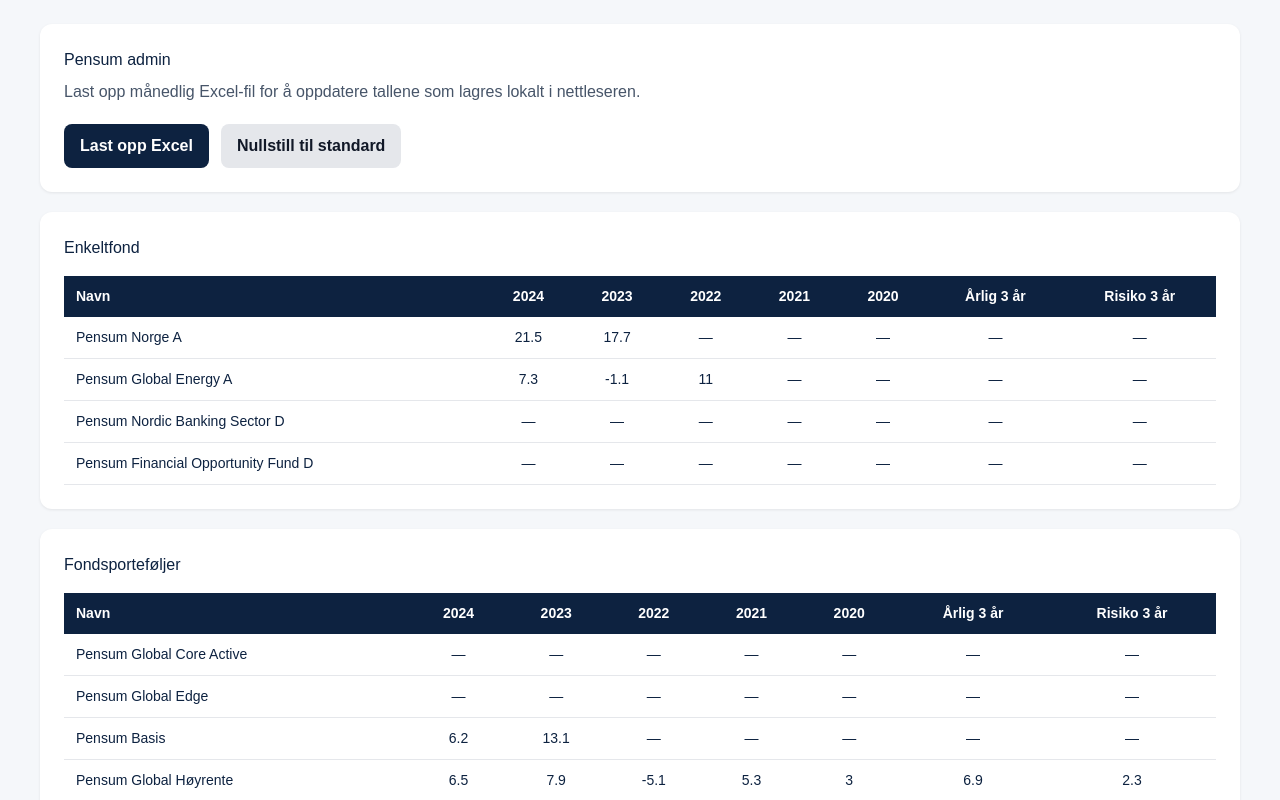
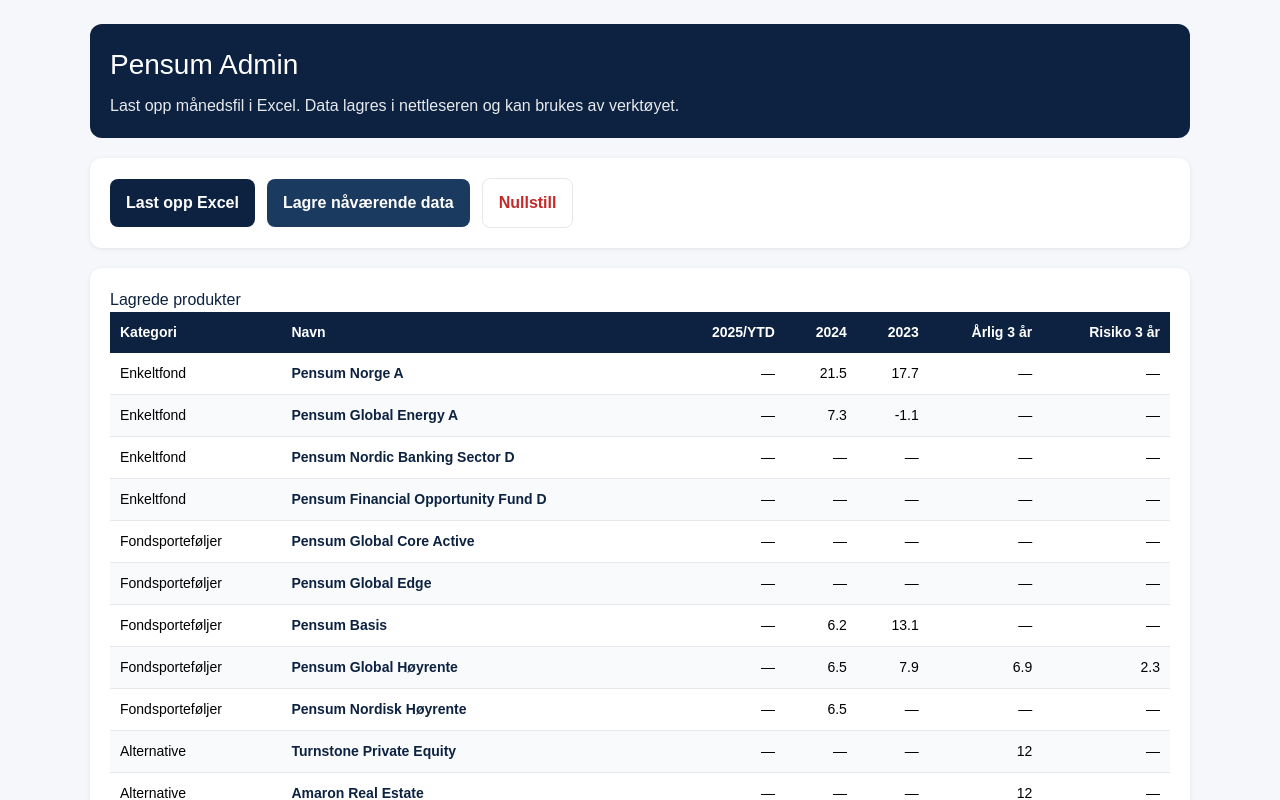
Before and after one commit to magnuslangberg-lgtm/Pensum-prognose, a Next.js app: page /admin in a window 1280 px wide. Shown: the top 800 px of the page. Built offline with nearby package versions, Linux system fonts and the light colour scheme.

Commit message:
Update admin.jsx

```diff
--- a/pages/admin.jsx
+++ b/pages/admin.jsx
@@ -1,77 +1,212 @@
-import React, { useEffect, useState } from 'react';
-import {
-  STANDARD_PENSUM_PRODUKTER,
-  importPensumExcel,
-  loadPensumProdukterFromStorage,
-  resetPensumProdukterInStorage
-} from '../lib/pensumExcelImport';
+import { useEffect, useMemo, useState } from 'react';
+
+const STORAGE_KEY = 'pensum_produkter_admin_v1';
+
+const STANDARD_PENSUM_PRODUKTER = {
+  enkeltfond: [
+    { id: 'norge-a', navn: 'Pensum Norge A', aktivatype: 'aksje', likviditet: 'likvid', aar2025: null, aar2024: 21.5, aar2023: 17.7, aar2022: null, aar2021: null, aar2020: null, aarlig3ar: null, risiko3ar: null },
+    { id: 'energy-a', navn: 'Pensum Global Energy A', aktivatype: 'aksje', likviditet: 'likvid', aar2025: null, aar2024: 7.3, aar2023: -1.1, aar2022: 11.0, aar2021: null, aar2020: null, aarlig3ar: null, risiko3ar: null },
+    { id: 'banking-d', navn: 'Pensum Nordic Banking Sector D', aktivatype: 'aksje', likviditet: 'likvid', aar2025: null, aar2024: null, aar2023: null, aar2022: null, aar2021: null, aar2020: null, aarlig3ar: null, risiko3ar: null },
+    { id: 'financial-d', navn: 'Pensum Financial Opportunity Fund D', aktivatype: 'rente', likviditet: 'likvid', aar2025: null, aar2024: null, aar2023: null, aar2022: null, aar2021: null, aar2020: null, aarlig3ar: null, risiko3ar: null }
+  ],
+  fondsportefoljer: [
+    { id: 'core-active', navn: 'Pensum Global Core Active', aktivatype: 'aksje', likviditet: 'likvid', aar2025: null, aar2024: null, aar2023: null, aar2022: null, aar2021: null, aar2020: null, aarlig3ar: null, risiko3ar: null },
+    { id: 'edge', navn: 'Pensum Global Edge', aktivatype: 'aksje', likviditet: 'likvid', aar2025: null, aar2024: null, aar2023: null, aar2022: null, aar2021: null, aar2020: null, aarlig3ar: null, risiko3ar: null },
+    { id: 'basis', navn: 'Pensum Basis', aktivatype: 'blandet', likviditet: 'likvid', aar2025: null, aar2024: 6.2, aar2023: 13.1, aar2022: null, aar2021: null, aar2020: null, aarlig3ar: null, risiko3ar: null },
+    { id: 'global-hoyrente', navn: 'Pensum Global Høyrente', aktivatype: 'rente', likviditet: 'likvid', aar2025: null, aar2024: 6.5, aar2023: 7.9, aar2022: -5.1, aar2021: 5.3, aar2020: 3.0, aarlig3ar: 6.9, risiko3ar: 2.3 },
+    { id: 'nordisk-hoyrente', navn: 'Pensum Nordisk Høyrente', aktivatype: 'rente', likviditet: 'likvid', aar2025: null, aar2024: 6.5, aar2023: null, aar2022: null, aar2021: null, aar2020: null, aarlig3ar: null, risiko3ar: null }
+  ],
+  alternative: [
+    { id: 'turnstone-pe', navn: 'Turnstone Private Equity', aktivatype: 'alternativ', likviditet: 'illikvid', forventetAvkastning: 12.0, aar2025: null, aar2024: null, aar2023: null, aar2022: null, aar2021: null, aar2020: null, aarlig3ar: 12.0, risiko3ar: null },
+    { id: 'amaron-re', navn: 'Amaron Real Estate', aktivatype: 'alternativ', likviditet: 'illikvid', forventetAvkastning: 12.0, aar2025: null, aar2024: null, aar2023: null, aar2022: null, aar2021: null, aar2020: null, aarlig3ar: 12.0, risiko3ar: null },
+    { id: 'unoterte-aksjer', navn: 'Unoterte aksjer', aktivatype: 'alternativ', likviditet: 'illikvid', forventetAvkastning: 12.0, aar2025: null, aar2024: null, aar2023: null, aar2022: null, aar2021: null, aar2020: null, aarlig3ar: 12.0, risiko3ar: null }
+  ]
+};
+
+const PRODUCT_MAP = {
+  'pensum norge a': { kategori: 'enkeltfond', id: 'norge-a', navn: 'Pensum Norge A', aktivatype: 'aksje', likviditet: 'likvid' },
+  'pensum global energy a': { kategori: 'enkeltfond', id: 'energy-a', navn: 'Pensum Global Energy A', aktivatype: 'aksje', likviditet: 'likvid' },
+  'pensum nordic banking sector d': { kategori: 'enkeltfond', id: 'banking-d', navn: 'Pensum Nordic Banking Sector D', aktivatype: 'aksje', likviditet: 'likvid' },
+  'pensum financial opportunity fund d': { kategori: 'enkeltfond', id: 'financial-d', navn: 'Pensum Financial Opportunity Fund D', aktivatype: 'rente', likviditet: 'likvid' },
+
+  'pensum globale aksjer': { kategori: 'fondsportefoljer', id: 'core-active', navn: 'Pensum Global Core Active', aktivatype: 'aksje', likviditet: 'likvid' },
+  'pensum global core active': { kategori: 'fondsportefoljer', id: 'core-active', navn: 'Pensum Global Core Active', aktivatype: 'aksje', likviditet: 'likvid' },
+  'pensum core active': { kategori: 'fondsportefoljer', id: 'core-active', navn: 'Pensum Global Core Active', aktivatype: 'aksje', likviditet: 'likvid' },
+
+  'pensum global edge': { kategori: 'fondsportefoljer', id: 'edge', navn: 'Pensum Global Edge', aktivatype: 'aksje', likviditet: 'likvid' },
+  'pensum edge': { kategori: 'fondsportefoljer', id: 'edge', navn: 'Pensum Global Edge', aktivatype: 'aksje', likviditet: 'likvid' },
+
+  'pensum basis': { kategori: 'fondsportefoljer', id: 'basis', navn: 'Pensum Basis', aktivatype: 'blandet', likviditet: 'likvid' },
+  'pensum global høyrente': { kategori: 'fondsportefoljer', id: 'global-hoyrente', navn: 'Pensum Global Høyrente', aktivatype: 'rente', likviditet: 'likvid' },
+  'pensum global hoyrente': { kategori: 'fondsportefoljer', id: 'global-hoyrente', navn: 'Pensum Global Høyrente', aktivatype: 'rente', likviditet: 'likvid' },
+  'pensum nordisk høyrente': { kategori: 'fondsportefoljer', id: 'nordisk-hoyrente', navn: 'Pensum Nordisk Høyrente', aktivatype: 'rente', likviditet: 'likvid' },
+  'pensum nordisk hoyrente': { kategori: 'fondsportefoljer', id: 'nordisk-hoyrente', navn: 'Pensum Nordisk Høyrente', aktivatype: 'rente', likviditet: 'likvid' },
+
+  'turnstone private equity': { kategori: 'alternative', id: 'turnstone-pe', navn: 'Turnstone Private Equity', aktivatype: 'alternativ', likviditet: 'illikvid', forventetAvkastning: 12.0 },
+  'amaron real estate': { kategori: 'alternative', id: 'amaron-re', navn: 'Amaron Real Estate', aktivatype: 'alternativ', likviditet: 'illikvid', forventetAvkastning: 12.0 },
+  'unoterte aksjer': { kategori: 'alternative', id: 'unoterte-aksjer', navn: 'Unoterte aksjer', aktivatype: 'alternativ', likviditet: 'illikvid', forventetAvkastning: 12.0 }
+};
+
+function cloneDefault() {
+  return JSON.parse(JSON.stringify(STANDARD_PENSUM_PRODUKTER));
+}
+
+function normalizeText(v) {
+  return String(v || '')
+    .trim()
+    .toLowerCase()
+    .replace(/\s+/g, ' ');
+}
+
+function parseNumber(v) {
+  if (v === null || v === undefined || v === '') return null;
+  if (typeof v === 'number') return Number.isFinite(v) ? v : null;
+  const cleaned = String(v).replace(/\s/g, '').replace('%', '').replace(',', '.');
+  const n = parseFloat(cleaned);
+  return Number.isFinite(n) ? n : null;
+}
+
+function loadFromStorage() {
+  if (typeof window === 'undefined') return cloneDefault();
+  try {
+    const raw = window.localStorage.getItem(STORAGE_KEY);
+    if (!raw) return cloneDefault();
+    const parsed = JSON.parse(raw);
+    if (!parsed || !parsed.enkeltfond || !parsed.fondsportefoljer || !parsed.alternative) {
+      return cloneDefault();
+    }
+    return parsed;
+  } catch {
+    return cloneDefault();
+  }
+}
+
+function saveToStorage(data) {
+  if (typeof window === 'undefined') return;
+  window.localStorage.setItem(STORAGE_KEY, JSON.stringify(data));
+}
+
+function resetStorage() {
+  if (typeof window === 'undefined') return;
+  window.localStorage.removeItem(STORAGE_KEY);
+}
+
+function findValue(row, possibleKeys) {
+  const entries = Object.entries(row || {});
+  for (const [key, value] of entries) {
+    const k = normalizeText(key);
+    if (possibleKeys.some((p) => k.includes(p))) {
+      return value;
+    }
+  }
+  return null;
+}
+
+function importRowsToPensumProdukter(rows) {
+  const next = cloneDefault();
+
+  rows.forEach((row) => {
+    const rawName =
+      findValue(row, ['navn', 'produkt', 'fund', 'portefølje', 'portfolio']) ||
+      row.Navn ||
+      row.navn ||
+      row.Produkt ||
+      row.produkt;
+
+    const match = PRODUCT_MAP[normalizeText(rawName)];
+    if (!match) return;
+
+    const aar2025 = parseNumber(findValue(row, ['2025', 'ytd', '31.01.2026', 'jan-26', 'jan 26']));
+    const aar2024 = parseNumber(findValue(row, ['2024']));
+    const aar2023 = parseNumber(findValue(row, ['2023']));
+    const aar2022 = parseNumber(findValue(row, ['2022']));
+    const aar2021 = parseNumber(findValue(row, ['2021']));
+    const aar2020 = parseNumber(findValue(row, ['2020']));
+    const aarlig3ar = parseNumber(findValue(row, ['årlig 3', 'aarlig 3', 'annualisert 3', '3 år', '3aar']));
+    const risiko3ar = parseNumber(findValue(row, ['risiko 3', 'volatilitet', 'std', 'stdev']));
+
+    const list = next[match.kategori];
+    const index = list.findIndex((item) => item.id === match.id);
+
+    const merged = {
+      ...(index >= 0 ? list[index] : {}),
+      ...match,
+      aar2025,
+      aar2024,
+      aar2023,
+      aar2022,
+      aar2021,
+      aar2020,
+      aarlig3ar,
+      risiko3ar
+    };
+
+    if (index >= 0) {
+      list[index] = merged;
+    } else {
+      list.push(merged);
+    }
+  });
+
+  return next;
+}
 
 export default function AdminPage() {
   const [mounted, setMounted] = useState(false);
-  const [produkter, setProdukter] = useState(STANDARD_PENSUM_PRODUKTER);
+  const [data, setData] = useState(STANDARD_PENSUM_PRODUKTER);
   const [status, setStatus] = useState('');
-  const [error, setError] = useState('');
-  const [importResult, setImportResult] = useState(null);
+  const [previewRows, setPreviewRows] = useState([]);
 
   useEffect(() => {
     setMounted(true);
-    try {
-      const data = loadPensumProdukterFromStorage();
-      setProdukter(data);
-    } catch (e) {
-      console.error(e);
-      setError('Kunne ikke laste admin-data.');
-    }
+    setData(loadFromStorage());
   }, []);
 
-  async function handleFileChange(e) {
+  const allRows = useMemo(() => {
+    return [
+      ...data.enkeltfond.map((x) => ({ ...x, kategori: 'Enkeltfond' })),
+      ...data.fondsportefoljer.map((x) => ({ ...x, kategori: 'Fondsporteføljer' })),
+      ...data.alternative.map((x) => ({ ...x, kategori: 'Alternative' }))
+    ];
+  }, [data]);
+
+  async function handleFile(e) {
     const file = e.target.files?.[0];
     if (!file) return;
 
-    setStatus('Laster inn Excel-fil...');
-    setError('');
-    setImportResult(null);
+    try {
+      setStatus('Leser Excel-fil...');
+      const XLSX = await import('xlsx');
+      const buffer = await file.arrayBuffer();
+      const workbook = XLSX.read(buffer, { type: 'array' });
+      const sheetName = workbook.SheetNames[0];
+      const sheet = workbook.Sheets[sheetName];
+      const rows = XLSX.utils.sheet_to_json(sheet, { defval: null });
 
-    try {
-      const result = await importPensumExcel(file);
-      setProdukter(result.produkter);
-      setImportResult(result);
-      setStatus(`Ferdig. Oppdaterte ${result.oppdaterte} produkt(er).`);
+      setPreviewRows(rows.slice(0, 8));
+
+      const imported = importRowsToPensumProdukter(rows);
+      setData(imported);
+      saveToStorage(imported);
+      setStatus('Excel importert og lagret.');
     } catch (err) {
       console.error(err);
-      setError(err.message || 'Noe gikk galt ved import.');
-      setStatus('');
+      setStatus('Feil ved lesing av Excel-fil.');
+    } finally {
+      e.target.value = '';
     }
-
-    e.target.value = '';
   }
 
   function handleReset() {
-    try {
-      const resetData = resetPensumProdukterInStorage();
-      setProdukter(resetData);
-      setImportResult(null);
-      setError('');
-      setStatus('Data er nullstilt til standardverdier.');
-    } catch (err) {
-      console.error(err);
-      setError('Kunne ikke nullstille data.');
-    }
+    const fresh = cloneDefault();
+    setData(fresh);
+    resetStorage();
+    setStatus('Nullstilt til standardverdier.');
   }
 
-  function renderRows(list) {
-    return list.map((p) => (
-      <tr key={p.id} style={{ borderBottom: '1px solid #e5e7eb' }}>
-        <td style={td}>{p.navn}</td>
-        <td style={tdCenter}>{p.aar2024 ?? '—'}</td>
-        <td style={tdCenter}>{p.aar2023 ?? '—'}</td>
-        <td style={tdCenter}>{p.aar2022 ?? '—'}</td>
-        <td style={tdCenter}>{p.aar2021 ?? '—'}</td>
-        <td style={tdCenter}>{p.aar2020 ?? '—'}</td>
-        <td style={tdCenter}>{p.aarlig3ar ?? p.forventetAvkastning ?? '—'}</td>
-        <td style={tdCenter}>{p.risiko3ar ?? '—'}</td>
-      </tr>
-    ));
+  function handleSaveCurrent() {
+    saveToStorage(data);
+    setStatus('Lagret.');
   }
 
   if (!mounted) {
@@ -80,103 +215,114 @@
 
   return (
     <div style={{ minHeight: '100vh', background: '#f5f7fa', padding: 24, fontFamily: 'Arial, sans-serif' }}>
-      <div style={{ maxWidth: 1200, margin: '0 auto' }}>
-        <div style={card}>
-          <h1 style={{ marginTop: 0, color: '#0D2240' }}>Pensum admin</h1>
-          <p style={{ color: '#475569', marginTop: 8 }}>
-            Last opp månedlig Excel-fil for å oppdatere tallene som lagres lokalt i nettleseren.
+      <div style={{ maxWidth: 1100, margin: '0 auto' }}>
+        <div style={{ background: '#0D2240', color: '#fff', padding: 20, borderRadius: 12, marginBottom: 20 }}>
+          <h1 style={{ margin: 0, fontSize: 28 }}>Pensum Admin</h1>
+          <p style={{ margin: '8px 0 0 0', opacity: 0.9 }}>
+            Last opp månedsfil i Excel. Data lagres i nettleseren og kan brukes av verktøyet.
           </p>
+        </div>
 
-          <div style={{ display: 'flex', gap: 12, flexWrap: 'wrap', marginTop: 20 }}>
-            <label style={primaryButton}>
+        <div style={{ background: '#fff', borderRadius: 12, padding: 20, marginBottom: 20, boxShadow: '0 1px 4px rgba(0,0,0,0.08)' }}>
+          <div style={{ display: 'flex', gap: 12, flexWrap: 'wrap', alignItems: 'center' }}>
+            <label
+              style={{
+                background: '#0D2240',
+                color: '#fff',
+                padding: '12px 16px',
+                borderRadius: 8,
+                cursor: 'pointer',
+                fontWeight: 600
+              }}
+            >
               Last opp Excel
-              <input
-                type="file"
-                accept=".xlsx,.xls"
-                onChange={handleFileChange}
-                style={{ display: 'none' }}
-              />
+              <input type="file" accept=".xlsx,.xls" onChange={handleFile} style={{ display: 'none' }} />
             </label>
 
-            <button onClick={handleReset} style={secondaryButton}>
-              Nullstill til standard
+            <button
+              onClick={handleSaveCurrent}
+              style={{
+                background: '#1B3A5F',
+                color: '#fff',
+                padding: '12px 16px',
+                border: 0,
+                borderRadius: 8,
+                cursor: 'pointer',
+                fontWeight: 600
+              }}
+            >
+              Lagre nåværende data
+            </button>
+
+            <button
+              onClick={handleReset}
+              style={{
+                background: '#fff',
+                color: '#C62828',
+                padding: '12px 16px',
+                border: '1px solid #e5e7eb',
+                borderRadius: 8,
+                cursor: 'pointer',
+                fontWeight: 600
+              }}
+            >
+              Nullstill
             </button>
           </div>
 
-          {status && <div style={successBox}>{status}</div>}
-          {error && <div style={errorBox}>{error}</div>}
-
-          {importResult && (
-            <div style={infoBox}>
-              <div><strong>Oppdaterte produkter:</strong> {importResult.oppdaterte}</div>
-              {importResult.ikkeMatchet?.length > 0 && (
-                <div style={{ marginTop: 8 }}>
-                  <strong>Ikke matchet i filen:</strong> {importResult.ikkeMatchet.join(', ')}
-                </div>
-              )}
+          {status && (
+            <div style={{ marginTop: 16, padding: 12, background: '#eef6ff', borderRadius: 8, color: '#0D2240' }}>
+              {status}
             </div>
           )}
         </div>
 
-        <div style={card}>
-          <h2 style={sectionTitle}>Enkeltfond</h2>
-          <div style={tableWrap}>
-            <table style={table}>
+        {previewRows.length > 0 && (
+          <div style={{ background: '#fff', borderRadius: 12, padding: 20, marginBottom: 20, boxShadow: '0 1px 4px rgba(0,0,0,0.08)' }}>
+            <h2 style={{ marginTop: 0, color: '#0D2240' }}>Preview av import</h2>
+            <pre
+              style={{
+                margin: 0,
+                background: '#f8fafc',
+                padding: 12,
+                borderRadius: 8,
+                overflowX: 'auto',
+                fontSize: 12
+              }}
+            >
+              {JSON.stringify(previewRows, null, 2)}
+            </pre>
+          </div>
+        )}
+
+        <div style={{ background: '#fff', borderRadius: 12, padding: 20, boxShadow: '0 1px 4px rgba(0,0,0,0.08)' }}>
+          <h2 style={{ marginTop: 0, color: '#0D2240' }}>Lagrede produkter</h2>
+          <div style={{ overflowX: 'auto' }}>
+            <table style={{ width: '100%', borderCollapse: 'collapse', fontSize: 14 }}>
               <thead>
-                <tr>
-                  <th style={thLeft}>Navn</th>
-                  <th style={th}>2024</th>
-                  <th style={th}>2023</th>
-                  <th style={th}>2022</th>
-                  <th style={th}>2021</th>
-                  <th style={th}>2020</th>
-                  <th style={th}>Årlig 3 år</th>
-                  <th style={th}>Risiko 3 år</th>
+                <tr style={{ background: '#0D2240', color: '#fff' }}>
+                  <th style={{ textAlign: 'left', padding: 10 }}>Kategori</th>
+                  <th style={{ textAlign: 'left', padding: 10 }}>Navn</th>
+                  <th style={{ textAlign: 'right', padding: 10 }}>2025/YTD</th>
+                  <th style={{ textAlign: 'right', padding: 10 }}>2024</th>
+                  <th style={{ textAlign: 'right', padding: 10 }}>2023</th>
+                  <th style={{ textAlign: 'right', padding: 10 }}>Årlig 3 år</th>
+                  <th style={{ textAlign: 'right', padding: 10 }}>Risiko 3 år</th>
                 </tr>
               </thead>
-              <tbody>{renderRows(produkter.enkeltfond)}</tbody>
-            </table>
-          </div>
-        </div>
-
-        <div style={card}>
-          <h2 style={sectionTitle}>Fondsporteføljer</h2>
-          <div style={tableWrap}>
-            <table style={table}>
-              <thead>
-                <tr>
-                  <th style={thLeft}>Navn</th>
-                  <th style={th}>2024</th>
-                  <th style={th}>2023</th>
-                  <th style={th}>2022</th>
-                  <th style={th}>2021</th>
-                  <th style={th}>2020</th>
-                  <th style={th}>Årlig 3 år</th>
-                  <th style={th}>Risiko 3 år</th>
-                </tr>
-              </thead>
-              <tbody>{renderRows(produkter.fondsportefoljer)}</tbody>
-            </table>
-          </div>
-        </div>
-
-        <div style={card}>
-          <h2 style={sectionTitle}>Alternative investeringer</h2>
-          <div style={tableWrap}>
-            <table style={table}>
-              <thead>
-                <tr>
-                  <th style={thLeft}>Navn</th>
-                  <th style={th}>2024</th>
-                  <th style={th}>2023</th>
-                  <th style={th}>2022</th>
-                  <th style={th}>2021</th>
-                  <th style={th}>2020</th>
-                  <th style={th}>Årlig / forventet</th>
-                  <th style={th}>Risiko 3 år</th>
-                </tr>
-              </thead>
-              <tbody>{renderRows(produkter.alternative)}</tbody>
+              <tbody>
+                {allRows.map((row, i) => (
+                  <tr key={row.id} style={{ background: i % 2 === 0 ? '#fff' : '#f8fafc' }}>
+                    <td style={{ padding: 10, borderBottom: '1px solid #e5e7eb' }}>{row.kategori}</td>
+                    <td style={{ padding: 10, borderBottom: '1px solid #e5e7eb', fontWeight: 600, color: '#0D2240' }}>{row.navn}</td>
+                    <td style={{ padding: 10, borderBottom: '1px solid #e5e7eb', textAlign: 'right' }}>{row.aar2025 ?? '—'}</td>
+                    <td style={{ padding: 10, borderBottom: '1px solid #e5e7eb', textAlign: 'right' }}>{row.aar2024 ?? '—'}</td>
+                    <td style={{ padding: 10, borderBottom: '1px solid #e5e7eb', textAlign: 'right' }}>{row.aar2023 ?? '—'}</td>
+                    <td style={{ padding: 10, borderBottom: '1px solid #e5e7eb', textAlign: 'right' }}>{row.aarlig3ar ?? '—'}</td>
+                    <td style={{ padding: 10, borderBottom: '1px solid #e5e7eb', textAlign: 'right' }}>{row.risiko3ar ?? '—'}</td>
+                  </tr>
+                ))}
+              </tbody>
             </table>
           </div>
         </div>
@@ -184,94 +330,3 @@
     </div>
   );
 }
-
-const card = {
-  background: '#ffffff',
-  borderRadius: 12,
-  padding: 24,
-  marginBottom: 20,
-  boxShadow: '0 1px 3px rgba(0,0,0,0.08)'
-};
-
-const sectionTitle = {
-  marginTop: 0,
-  marginBottom: 16,
-  color: '#0D2240'
-};
-
-const tableWrap = {
-  overflowX: 'auto'
-};
-
-const table = {
-  width: '100%',
-  borderCollapse: 'collapse',
-  fontSize: 14
-};
-
-const th = {
-  background: '#0D2240',
-  color: '#ffffff',
-  padding: '10px 12px',
-  textAlign: 'center',
-  whiteSpace: 'nowrap'
-};
-
-const thLeft = {
-  ...th,
-  textAlign: 'left'
-};
-
-const td = {
-  padding: '10px 12px',
-  color: '#0D2240'
-};
-
-const tdCenter = {
-  ...td,
-  textAlign: 'center'
-};
-
-const primaryButton = {
-  display: 'inline-block',
-  background: '#0D2240',
-  color: '#ffffff',
-  padding: '10px 16px',
-  borderRadius: 8,
-  cursor: 'pointer',
-  fontWeight: 600
-};
-
-const secondaryButton = {
-  background: '#e5e7eb',
-  color: '#111827',
-  padding: '10px 16px',
-  borderRadius: 8,
-  border: 'none',
-  cursor: 'pointer',
-  fontWeight: 600
-};
-
-const successBox = {
-  marginTop: 16,
-  padding: 12,
-  borderRadius: 8,
-  background: '#dcfce7',
-  color: '#166534'
-};
-
-const errorBox = {
-  marginTop: 16,
-  padding: 12,
-  borderRadius: 8,
-  background: '#fee2e2',
-  color: '#991b1b'
-};
-
-const infoBox = {
-  marginTop: 16,
-  padding: 12,
-  borderRadius: 8,
-  background: '#dbeafe',
-  color: '#1e3a8a'
-};
```
